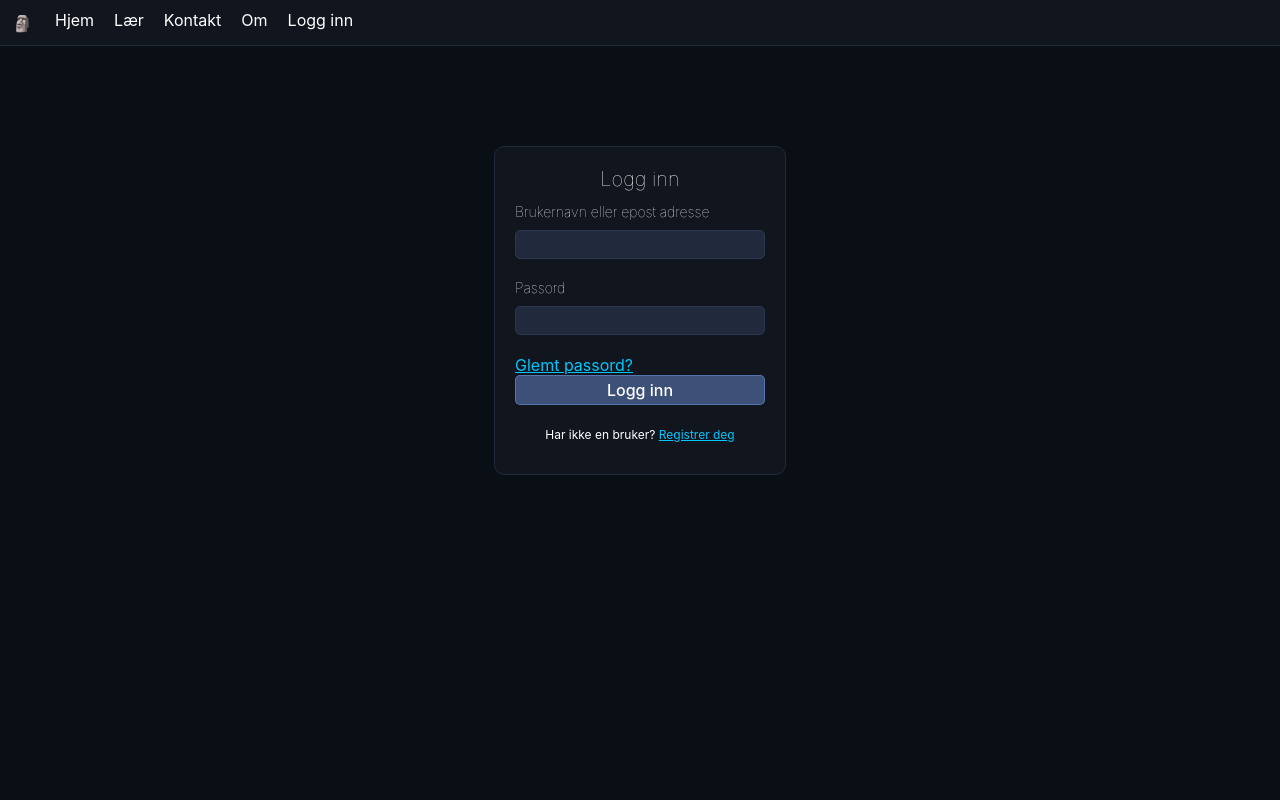
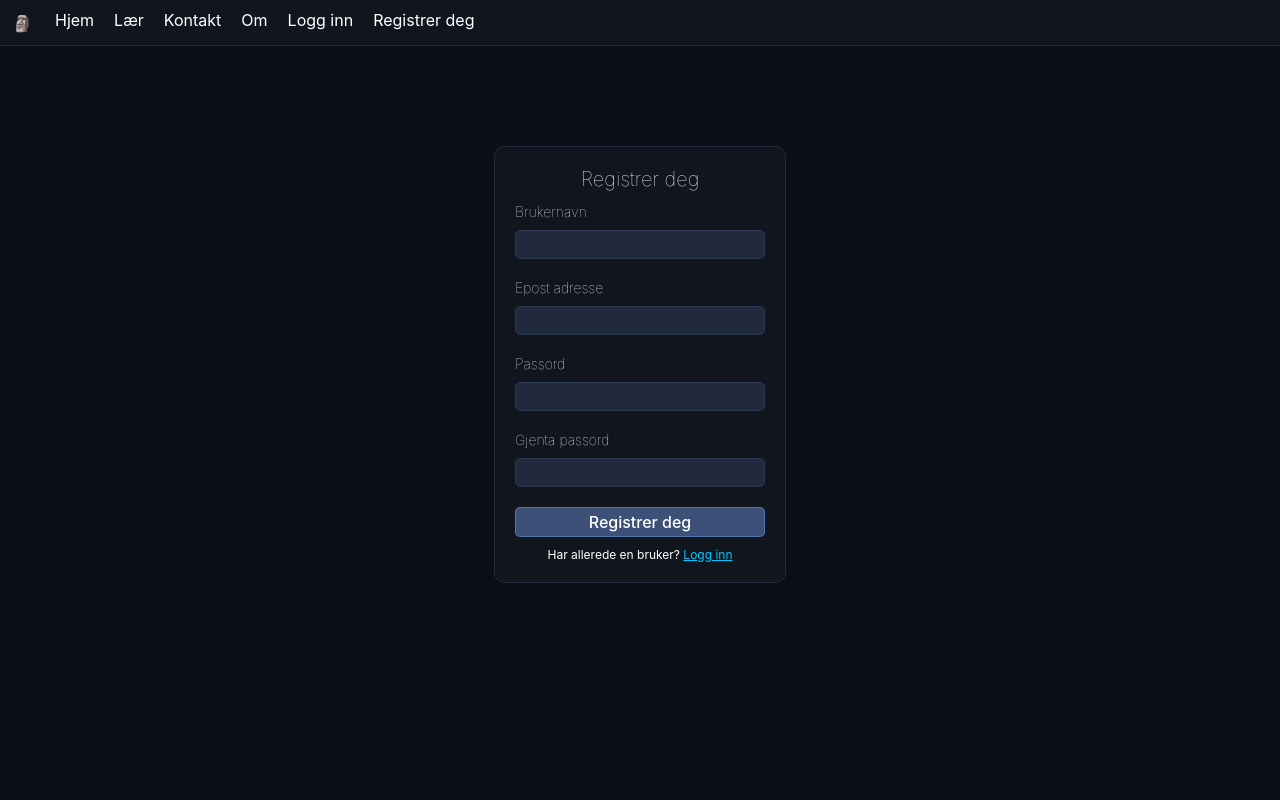
Before and after one commit to 2ITB-Dromtorp/Skoleoppgaver_andreask, a React (Create React App) app in the folder routing_test/: page /signup in a window 1280 px wide. Shown: the top 800 px of the page. Built offline with nearby package versions, Linux system fonts and the light colour scheme.

Commit message:
omg flere sider

```diff
--- a/routing_test/src/App.css
+++ b/routing_test/src/App.css
@@ -426,7 +426,7 @@ nav {
     font-size: 12px;
 }
 
-#login_register_text {
+.front_account_management_change_text {
     margin: 0;
 }
 
--- a/routing_test/src/pages/main/layout.js
+++ b/routing_test/src/pages/main/layout.js
@@ -22,6 +22,9 @@ const Layout = () => {
                         </li>
                         <li className="nav_li">
                             <Link className="button_link nav_button" to="./login">Logg inn</Link>
+                        </li>
+                        <li className="nav_li">
+                            <Link className="button_link nav_button" to="./signup">Registrer deg</Link>
                         </li>
                     </ul>
                 </nav>
--- a/routing_test/src/pages/main/login.js
+++ b/routing_test/src/pages/main/login.js
@@ -44,7 +44,7 @@ const Login = () => {
         let isPasswordValid = true;
         if (usernameInput === '') {
             isUsernameValid = false;
-            setUsernameMessage('Skriv inn email eller brukernavn');
+            setUsernameMessage('Skriv inn epost eller brukernavn');
         }
         if (passwordInput === '') {
             isPasswordValid = false;
@@ -117,17 +117,17 @@ const Login = () => {
                 <div id="login_container" className="front_account_management_container">
                     <h1 id="login_header" className="front_account_management_header">Logg inn</h1>
                     <form id="login_form" className="front_account_management_form" onSubmit={submit}>
-                        <label className="login_label front_account_management_layer" for="username">Brukernavn eller epost adresse</label>
+                        <label className="login_label front_account_management_layer" for="login_username_input">Brukernavn eller epost adresse</label>
                         {addUsernameMessage}
                         <input id="login_username_input" className={'front_account_management_username_input front_account_management_text_input' + addUsernameClass} name="username" type="text" />
                         <div id="login_bottom_section" className="front_account_management_bottom_section">
-                            <label className="login_label front_account_management_layer" for="password">Passord</label>
+                            <label className="login_label front_account_management_layer" for="login_password_input">Passord</label>
                             {addPasswordMessage}
                             <input id="login_password_input" className={'front_account_management_password_input front_account_management_text_input' + addPasswordClass} name="password" type="password" />
                             <Link id="login_forgot_password" to="/reset_password">Glemt passord?</Link>
                             <input id="login_submit" className="front_account_management_submit" value="Logg inn" type="submit" />
                             <div id="login_register_section" className="front_account_management_change_section">
-                                <p id="login_register_text">Har ikke en bruker?&nbsp;</p>
+                                <p id="login_register_text" className="front_account_management_change_text">Har ikke en bruker?&nbsp;</p>
                                 <Link id="login_register" to="/signup">Registrer deg</Link>
                             </div>
                         </div>
--- a/routing_test/src/pages/main/resetpassword.js
+++ b/routing_test/src/pages/main/resetpassword.js
@@ -1,15 +1,15 @@
-import Button from '../../button';
+import { Link } from 'react-router-dom';
 
 const ResetPassword = () => {
     return (
         <>
             <div className="content_center">
-                <div id="reset_password_container">
-                    <h1 id="reset_password_header">Tilbakestill passord</h1>
-                    <form id="reset_password_form">
-                        <label className="reset_password_label" for="username">Brukernavn eller epost adresse</label>
-                        <input id="reset_password_username_input" className="reset_password_text_input" name="username" type="text"></input>
-                        <Button id="reset_password_submit" type="submit">Tilbakestill passord</Button>
+                <div id="reset_password_container" className="front_account_management_container">
+                    <h1 id="reset_password_header" className="front_account_management_header">Logg inn</h1>
+                    <form id="reset_password_form" className="front_account_management_form">
+                        <label className="reset_password_label front_account_management_layer" for="reset_password_username_input">Brukernavn eller epost adresse</label>
+                        <input id="reset_password_username_input" className="front_account_management_username_input front_account_management_text_input" name="username" type="text" />
+                        <input id="reset_password_submit" className="front_account_management_submit" type="submit" value="Tilbakestill passord" />
                     </form>
                 </div>
             </div>
--- a/routing_test/src/pages/main/signup.js
+++ b/routing_test/src/pages/main/signup.js
@@ -6,19 +6,25 @@ const SignUp = () => {
         <>
             <div className="content_center">
                 <div id="signup_container" className="front_account_management_container">
-                    <h1 id="signup_header" className="front_account_management_header">Logg inn</h1>
+                    <h1 id="signup_header" className="front_account_management_header">Registrer deg</h1>
                     <form id="signup_form" className="front_account_management_form">
-                        <label className="signup_label front_account_management_layer" for="username">Brukernavn eller epost adresse</label>
+
+                        <label className="signup_label front_account_management_layer" for="signup_username_input">Brukernavn</label>
                         <input id="signup_username_input" className="front_account_management_username_input front_account_management_text_input" name="username" type="text" />
-                        <div id="signup_bottom_section" className="front_account_management_bottom_section">
-                            <label className="signup_label front_account_management_layer" for="password">Passord</label>
-                            <input id="signup_password_input" className="front_account_management_password_input front_account_management_text_input" name="password" type="password" />
-                            <Link id="signup_forgot_password" to="/reset_password">Glemt passord?</Link>
-                            <input id="signup_submit" className="front_account_management_submit" type="submit" value="Logg inn" />
-                            <div id="signup_register_section" className="front_account_management_change_section">
-                                <p id="signup_register_text">Har ikke en bruker?&nbsp;</p>
-                                <Link id="signup_register" to="/signup">Registrer deg</Link>
-                            </div>
+
+                        <label className="signup_label front_account_management_layer" for="signup_email_input">Epost adresse</label>
+                        <input id="signup_email_input" className="front_account_management_email_input front_account_management_text_input" name="email" type="text" />
+
+                        <label className="signup_label front_account_management_layer" for="signup_username_input">Passord</label>
+                        <input id="signup_username_input" className="front_account_management_username_input front_account_management_text_input" name="password" type="password" />
+
+                        <label className="signup_label front_account_management_layer" for="signup_repeat_password_input">Gjenta passord</label>
+                        <input id="signup_repeat_password_input" className="front_account_management_password_input front_account_management_text_input" name="repeat_password" type="password" />
+
+                        <input id="signup_submit" className="front_account_management_submit" type="submit" value="Registrer deg" />
+                        <div id="signup_login_section" className="front_account_management_change_section">
+                            <p id="signup_login_text" className="front_account_management_change_text">Har allerede en bruker?&nbsp;</p>
+                            <Link id="signup_login" to="/login">Logg inn</Link>
                         </div>
                     </form>
                 </div>
```
